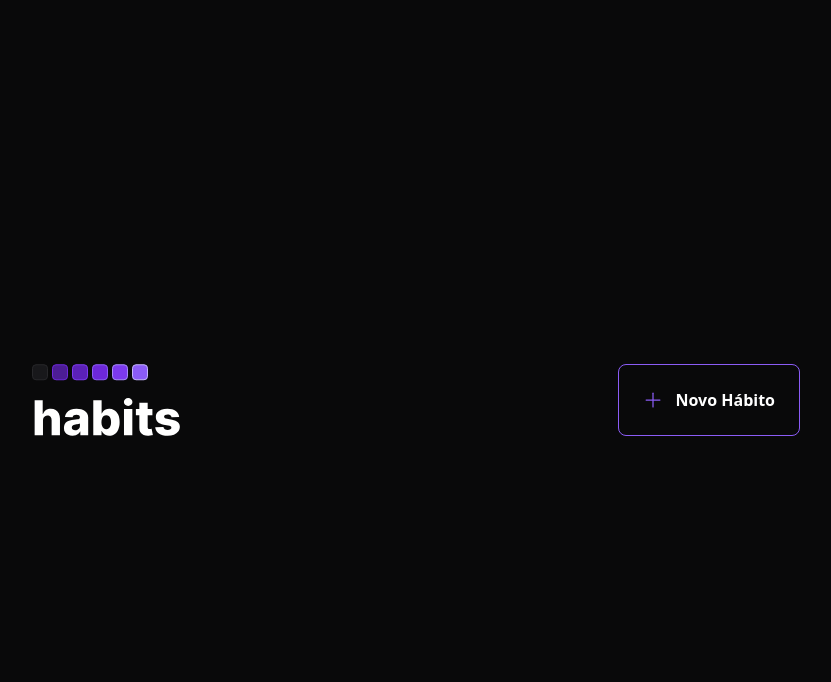
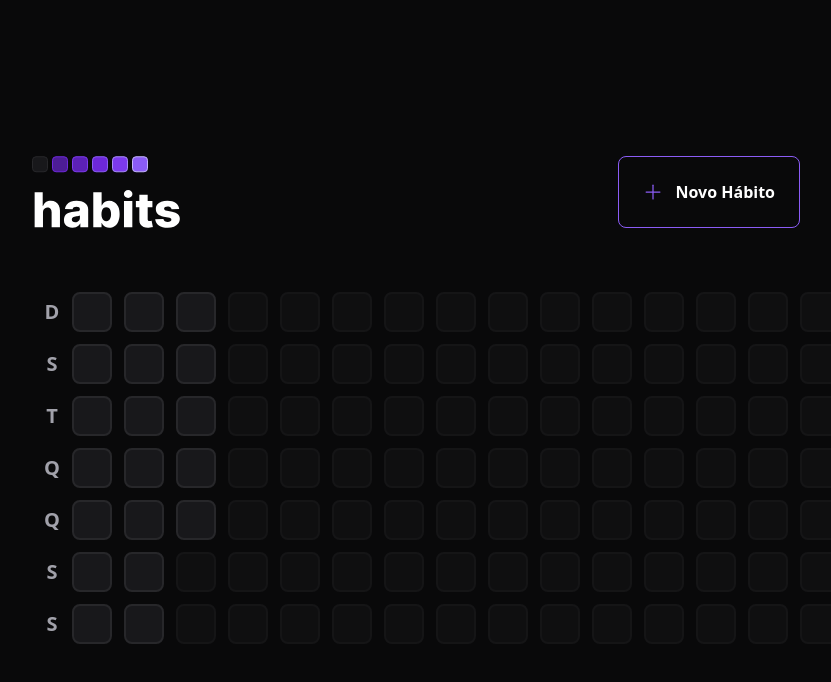
Before and after one commit to ThiLourenco/habit, a React (Vite) app in the folder web/: page / in a window 1280 px wide. Shown: the top 682 px of the page, without its empty margins (120-951 px from the left). Built offline with nearby package versions, Linux system fonts and the light colour scheme.

Commit message:
feat(web - home page): sumaryTable components

```diff
--- a/web/package.json
+++ b/web/package.json
@@ -9,6 +9,7 @@
     "preview": "vite preview"
   },
   "dependencies": {
+    "dayjs": "^1.11.7",
     "phosphor-react": "^1.4.1",
     "react": "^18.2.0",
     "react-dom": "^18.2.0"
--- a/web/src/App.tsx
+++ b/web/src/App.tsx
@@ -1,5 +1,6 @@
 import './styles/global.css';
 import { Header } from './components/Header';
+import { SummaryTable } from './components/SummaryTable';
 
 // import { Habit } from './components/Habit';
 
@@ -9,6 +10,7 @@
     <div className='w-screen h-screen flex justify-center items-center'>
       <div className='w-full max-w-5xl px-6 flex flex-col gap-16'>
         <Header />
+        <SummaryTable />
       </div>
     </div>
   )
--- a/web/src/components/Habit.tsx
+++ /dev/null
@@ -1,11 +0,0 @@
-interface HabitProps {
-  completed: number;
-}
-
-export function Habit(props: HabitProps) {
-  return (
-    <div className="bg-zinc-900 w-10 h-10 text-white rounded m-2 flex items-center justify-center">
-      {props.completed}
-    </div>
-  )
-}
--- /dev/null
+++ b/web/src/components/HabitDay.tsx
@@ -0,0 +1,5 @@
+export function HabitDay() {
+  return (
+    <div className="w-10 h-10 bg-zinc-900 border-2 border-zinc-800 rounded-lg "></div>
+  )
+}
--- a/web/src/components/Header.tsx
+++ b/web/src/components/Header.tsx
@@ -4,7 +4,7 @@
 export function Header() {
   return (
     <div className='w-full max-w-3xl max-auto flex item-center justify-between'>
-      <img src={logoImage} alt="logo" />
+      <img src={logoImage} alt="Habits" />
 
       <button
         type='button'
--- /dev/null
+++ b/web/src/components/SummaryTable.tsx
@@ -0,0 +1,51 @@
+import { generateDatesFromYearBeginning } from "../utils/generate-dates-from-year-beginning"
+import { HabitDay } from "./HabitDay"
+
+const weekDays = [
+  'D',
+  'S',
+  'T',
+  'Q',
+  'Q',
+  'S',
+  'S',
+]
+
+const summaryDates = generateDatesFromYearBeginning();
+
+const minimumSumaryDatesSize = 18 * 7 // 18weeks
+const amountOfDaysToFill = minimumSumaryDatesSize - summaryDates.length
+
+export function SummaryTable() {
+  return (
+      <div className="w-full flex">
+        <div className="grid grid-rows-7 grid-flow-row gap-3">
+          {weekDays.map((weekDay, i) => {
+              return (
+                  <div
+                  key={`${weekDay}-${i}`}
+                  className="text-zinc-400 text-xl h-10 w-10 font-bold flex items-center justify-center"
+                  >
+                  {weekDay}
+                </div>
+              )
+          })}
+        </div>
+
+        <div className="grid grid-rows-7 grid-flow-col gap-3">
+          {summaryDates.map(date => {
+            return <HabitDay key={date.toString()} />
+          })}
+
+          {amountOfDaysToFill > 0 && Array.from({ length: amountOfDaysToFill }).map((_, i) => {
+            return (
+              <div
+                key={i}
+                className="w-10 h-10 bg-zinc-900 border-2 border-zinc-800 rounded-lg opacity-40 cursor-not-allowed"
+              />
+            )
+        })}
+      </div>
+    </div>
+  )
+}
--- /dev/null
+++ b/web/src/utils/generate-dates-from-year-beginning.ts
@@ -0,0 +1,16 @@
+import dayjs  from 'dayjs';
+
+export function generateDatesFromYearBeginning() {
+  const firstDayOfTheYear = dayjs().startOf('year')
+  const today = new Date()
+
+  const dates = []
+  let compareDate = firstDayOfTheYear
+
+  while (compareDate.isBefore(today)) {
+    dates.push(compareDate.toDate())
+    compareDate = compareDate.add(1, 'day')
+  }
+
+  return dates
+}
--- a/web/tailwind.config.cjs
+++ b/web/tailwind.config.cjs
@@ -8,6 +8,10 @@
     extend: {
       colors: {
         background: "#09090A"
+      },
+
+      gridTemplateRows: {
+        7: 'repeat(7, minmax(0, 1fr))',
       }
     },
   },
```
Also changed, not shown: 1 other file (tests, documents, lock files or other folders).
